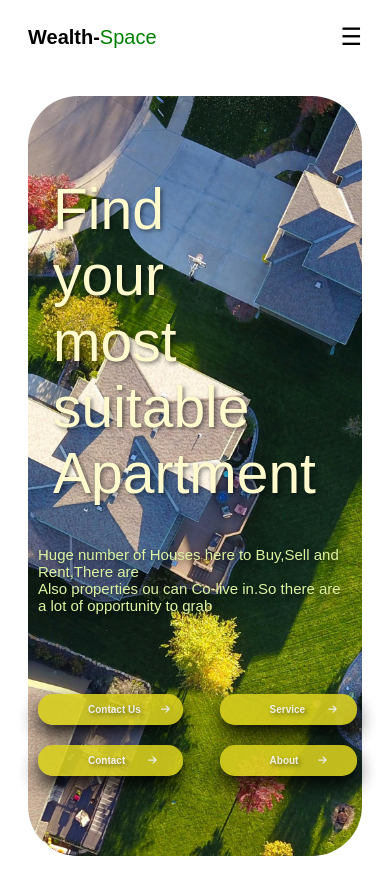
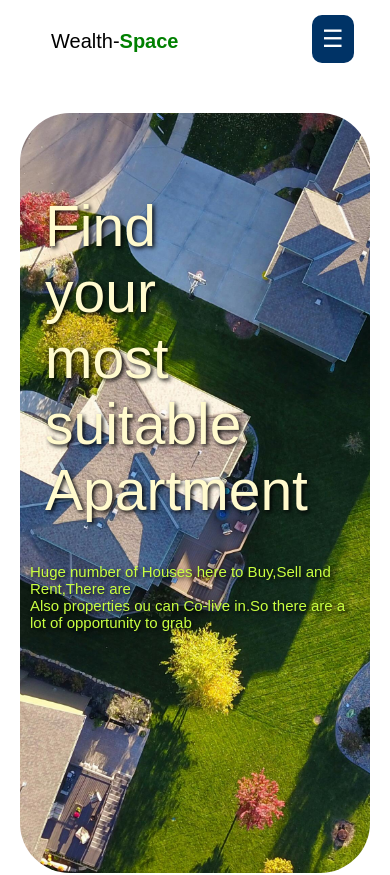
Before and after one commit to atrojiggambob22/WealthSpace, a React (Vite) app: page / in a window 390 px wide. Shown: the top 875 px of the page. Built offline with nearby package versions, Linux system fonts and the light colour scheme.

Commit message:
another and refresehd set of updates

```diff
--- a/src/ContactForm.jsx
+++ b/src/ContactForm.jsx
@@ -74,7 +74,9 @@ function ContactForm() {
         >
           <option value="">Real Estate-</option>
           <option value="Property">Property</option>
-          <optformsub33ion value="Duplex">Duplex</optformsub33ion>
+          <option value="Duplex">Duplex</option>
+        <option value="Duplex">2 Bed Flat</option>
+        <option value="Duplex">3 Bed Flat</option>
         </select>
       </div>
 
--- a/src/NavBar.css
+++ b/src/NavBar.css
@@ -1,64 +1,113 @@
+body {
+  margin: 0;
+  font-family: 'Arial', sans-serif;
+}
 
-.navbar {
+/* Hamburger toggle */
+.menu-toggle {
+  position: fixed;
+  top: 15px;
+  left:80%;
+  margin-bottom: 50px;
+  background-color: #003366;
+  color: white;
+  font-size: 1.5rem;
+  border: none;
+  padding: 10px;
+  z-index: 1001;
+  display: none;
+  border-radius:10px;
+}
+
+/* Slide-in menu */
+.mobile-navbar {
+  position: fixed;
+  top: 0;
+  left: -100%;
+  width: 80%;
+  max-width: 300px;
+  height: 100%;
+  background-color: #003366;
+  color: white;
+  z-index: 1002;
+  display: flex;
+  flex-direction: column;
+  transition: left 0.3s ease;
+  padding: 20px;
+}
+
+.mobile-navbar.open {
+  left: 0;
+}
+
+/* Dim background */
+.mobile-overlay {
+  position: fixed;
+  top: 0;
+  left: 0;
+  height: 100%;
+  width: 100%;
+  background-color: rgba(0, 0, 0, 0.4);
+  z-index: 1000;
+  display: none;
+}
+
+.mobile-overlay.show {
+  display: block;
+}
+
+.navbar-header {
   display: flex;
   justify-content: space-between;
   align-items: center;
-
-    color: rgb(0, 0, 0);
-    padding: 15px 20px;
 }
 
-
 .logo {
-    font-size: 20px;
-    font-weight: bold;
+  height: 40px;
 }
 
-
-  .menu {
-    display: flex;
-    gap: 20px;
-  }
-
-  .menu a {
-    color: rgb(0, 0, 0);
-    text-decoration: none;
-    font-size: 18px;
-    transition: 0.3s;
-  }
-
-  .menu a:hover {
-    color: #0b5510;
-    font-weight: 600;
-  }
-
-
-  .hamburger {
-    display: none;
-    font-size: 24px;
+.search-btn,
+.close-btn {
+  font-size: 1.5rem;
+  background: none;
+  color: white;
+  border: none;
   cursor: pointer;
 }
 
-
-  @media screen and (max-width: 768px) {
-    .menu {
-      display: none;
-      flex-direction: column;
-      position: absolute;
-      top: 60px;
-      right: 0;
-      background: #222;
-      width: 100%;
-      text-align: center;
-      padding: 10px 0;
-      z-index: 1000;
+.nav-links {
+  margin-top: 20px;
+  list-style: none;
+  padding: 0;
+  border-top: 1px solid rgba(255, 255, 255, 0.2);
 }
 
-    .menu.open {
-      display: flex;
+.nav-links li {
+  padding: 15px 0;
+  border-bottom: 1px solid rgba(255, 255, 255, 0.2);
+  cursor: pointer;
 }
 
-    .hamburger {
+.owners-hub {
+  margin-top: auto;
+  padding-top: 20px;
+  font-weight: bold;
+  border-top: 1px solid rgba(255, 255, 255, 0.2);
+  display: flex;
+  align-items: center;
+  gap: 5px;
+}
+
+/* Only show on small screens */
+@media (max-width: 768px) {
+  .menu-toggle {
     display: block;
   }
 }
+
+@media (min-width: 769px) {
+  .mobile-navbar,
+  .mobile-overlay {
+    display: none !important;
+  }
+}
--- a/src/NavBar.jsx
+++ b/src/NavBar.jsx
@@ -1,23 +1,45 @@
 import React, { useState } from "react";
-import './NavBar.css'
+import "./NavBar.css";
 
 const NavBar = () => {
-
   const [isOpen, setIsOpen] = useState(false);
 
   return (
-    <nav className="navbar">
-      <div className="logo"> <span style={{fontWeight:'700'}}>Wealth-</span><span style={{color:"green"}}>Space</span> </div>
-      <div className={`menu ${isOpen ? "open" : ""}`}>
-        <a href="#home">Home</a>
-        <a href="#about">About</a>
-        <a href="#services">Services</a>
-        <a href="#contact">Contact</a>
+    <>
+    <div>
+    <div style={{margin:'10px 50px', position:'relative',left:'1px',top:'20px',fontSize:'20px'}}>
+      Wealth-<span style={{color:'green', fontWeight:'700'}}>Space</span>
+    </div>
+      <div>
+        <button className="menu-toggle" onClick={() => setIsOpen(true)}>
+        ☰
+      </button>
+
+      <div className={`mobile-overlay ${isOpen ? "show" : ""}`} onClick={() => setIsOpen(false)}></div>
+
+      <nav className={`mobile-navbar ${isOpen ? "open" : ""}`}>
+        <div className="navbar-header">
+          <button className="close-btn" onClick={() => setIsOpen(false)}>×</button>
+          {/* <img src="/logo.png" alt="Logo" className="logo" /> */}
+          <button className="search-btn">🔍</button>
+        </div>
+
+        <ul className="nav-links">
+          <li>Find a Home</li>
+          <li>Buying with DWH ▸</li>
+          <li>Schemes & Offers ▸</li>
+          <li>The Buying Process ▸</li>
+          <li>Advice & Inspiration ▸</li>
+        </ul>
+
+        <div className="owners-hub">
+          👤 <span>Owners Hub</span>
+        </div>
+      </nav>
       </div>
-      <div className="hamburger" onClick={() => setIsOpen(!isOpen)}>
-        ☰
-      </div>
-    </nav>
+    </div>
+
+    </>
   );
 };
 
--- a/src/Wealthspace.css
+++ b/src/Wealthspace.css
@@ -18,11 +18,9 @@
 }
 .Tge-bar{
     margin: 20px !important;
-    z-index:11110;
+
 }
-.thewealthsd{
-    z-index: 0;
-}
+
 .BabaWealth434{
     background-image: url(../public/images/roofs.jpg) !important;
     background-repeat: no-repeat;
@@ -33,11 +31,11 @@
      padding: 0;
 }
 .themHeadsisi{
-    display: none !important;
+    display: block !important;
 }
 .HeadONe{
     border-radius: 50px;
-    z-index: 10000;
+
     top:-90px;
     margin:'100px';
     position: relative;
@@ -47,9 +45,10 @@
 .HeadONe p{
     margin-bottom: 30px;
     margin: 80px 50px;
-     color:#dcf3a2;
+     color:#c9ff41;
      font-size:29px;
-      text-shadow: 2px 2px 6px rgba(0, 0, 0, 0.5);
+     text-shadow: 2px 2px 4px rgba(0, 0, 0, 0.943);
+      /* text-shadow: 2px 2px 6px rgba(0, 0, 0, 0.5); */
       text-align: left !important;
 }
 .HeadONe h1{
@@ -60,7 +59,7 @@
    top: 80px;
    /* background-color: rgba(255, 255, 255, 0.514); */
    color:#FFFACD;
-   text-shadow: 2px 2px 4px rgba(0, 0, 0, 0.5);
+   text-shadow: 2px 2px 4px rgba(0, 0, 0, 0.943);
 }
 .HeadONe button{
     padding: 15px 60px;
@@ -521,8 +520,13 @@ footer{
     gap: 20px;
 }
 @media (min-width:250px) and (max-width:800px){
+
+   .HeadONe{
+    position: relative !important;
+    top: -40px !important;
+   }
     .themHeadsisi{
-        display: block !important;
+        display: none!important;
     }
     .HeadONe h1{
         font-size:57px;
@@ -551,6 +555,8 @@ footer{
        grid-template-columns: repeat(2,1fr);
        position: relative;
        left: -40px;
+       top:-60px;
+
     }
     .AprtTypes{
         padding: 10px 20px !important;
@@ -580,7 +586,7 @@ footer{
      }
      .Asub22-min22{
         position: relative;
-        left:1px;
+        left:10px;
      }
 
 
@@ -623,12 +629,15 @@ footer{
       .subsosubsss{
         margin-bottom:80px;
         position: relative;
-        left: -10px;
+        left:4px;
       }
       .subsosubsss img{
         width: 105% !important;
         position: relative;
         left: -8px;
+      }
+      .apertmentsredire{
+        gap: 5px;
       }
 
       .headtb h2{
--- a/src/Wealthspace.jsx
+++ b/src/Wealthspace.jsx
@@ -39,22 +39,19 @@ const TheWealth=()=>{
           <p>Huge number of Houses here to Buy,Sell and Rent,There are <br /> Also properties ou can Co-live in.So there are a lot  of opportunity to grab</p>
           <div style={{display:'flex',gap:'20px'}} className='ininininninehads'>
             <div>
-               <button>Contact Us
-                 <FontAwesomeIcon icon={faArrowRight} style={{position:"relative", left:'20px'}}/>
+               <button className='themHeadsisi'>Find a home
+
                </button>
 
             </div>
               <div className='themHeadsisi'>
-               <button>Service  <FontAwesomeIcon icon={faArrowRight} style={{position:"relative", left:'20px'}}/></button>
+               <button>Service </button>
 
             </div>
-              <div className='themHeadsisi'>
-               <button>Contact <FontAwesomeIcon icon={faArrowRight} style={{position:"relative", left:'20px'}}/></button>
 
-            </div>
               <div className='themHeadsisi' >
                <button>About
-                 <FontAwesomeIcon icon={faArrowRight} style={{position:"relative", left:'20px'}}/></button>
+                </button>
 
             </div>
 
```
Lines whose indentation alone changed are shown as unchanged.
